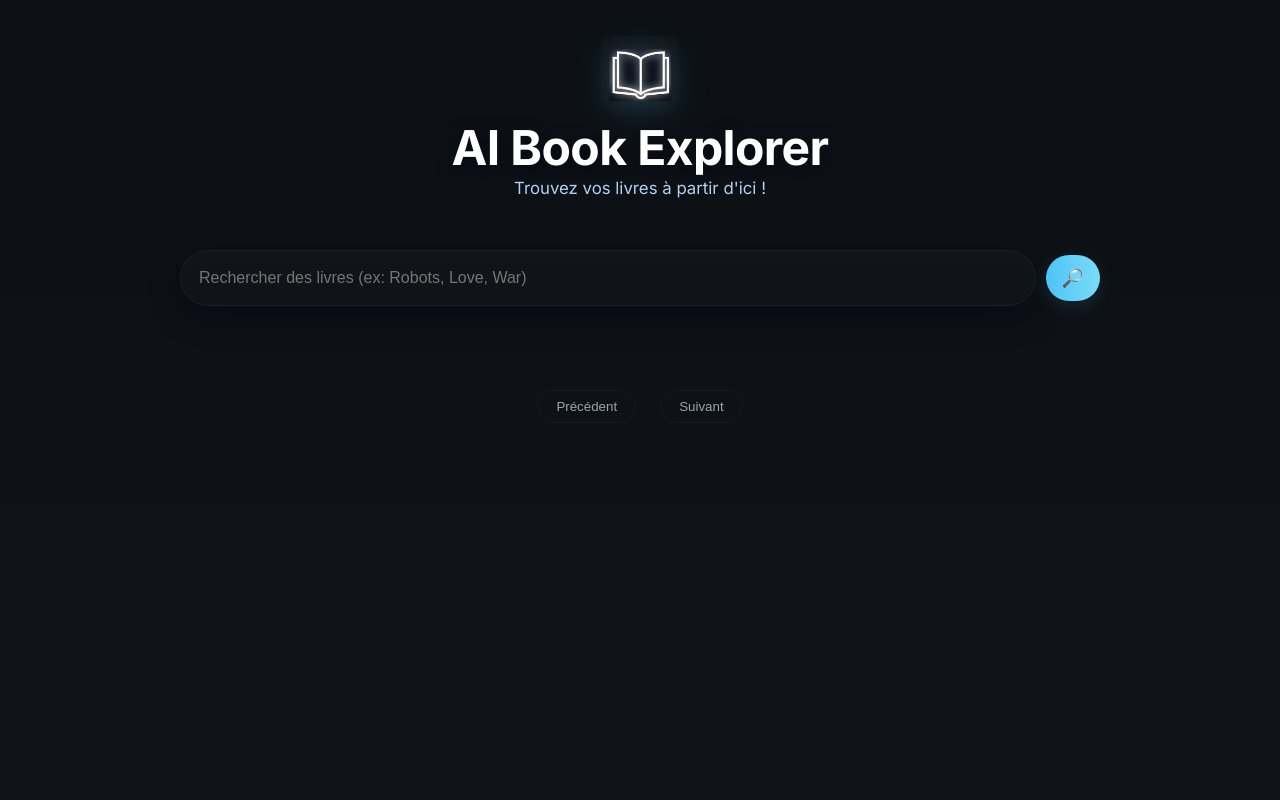
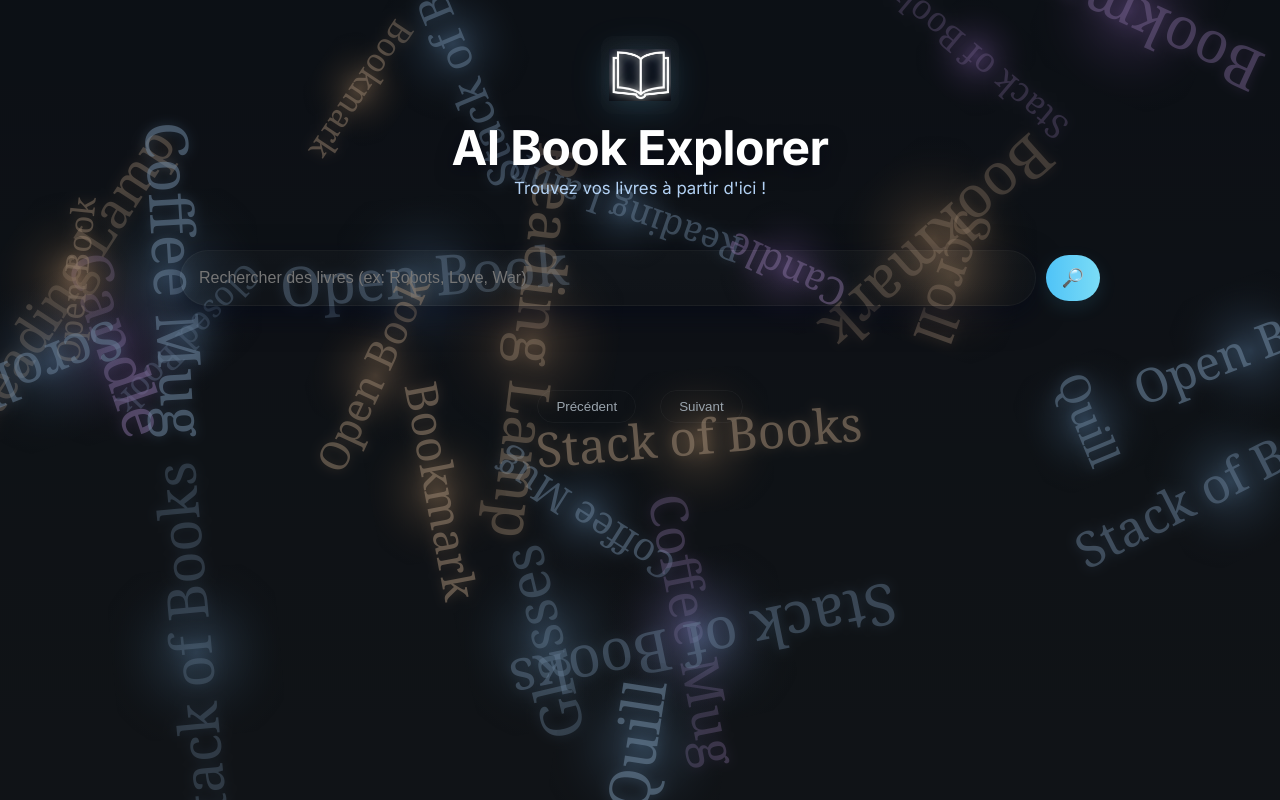
Before and after one commit to YasminaEL20/ai-book-explorer2, a plain HTML site: page index.html in a window 1280 px wide. Drawn offline with Linux system fonts and the light colour scheme; animation ran at ten frames a second.

Commit message:
le deuxieme changement

```diff
--- /dev/null
+++ b/assets/js/readingAnim.js
@@ -0,0 +1,125 @@
+// assets/js/readingAnim.js
+// Version finale : moderne, bleu/violet/marron, icônes flottantes en arrière-plan uniquement
+(() => {
+  // === 1. Fond qui respire doucement (bleu → violet → marron → bleu) ===
+  const style = document.createElement('style');
+  style.textContent = `
+    @keyframes breath {
+      0%   { background: linear-gradient(135deg, #0a0e19, #11151f); }
+      33%  { background: linear-gradient(135deg, #1b0033, #2a0a4d); }
+      66%  { background: linear-gradient(135deg, #2b1a15, #3d2a1f); }
+      100% { background: linear-gradient(135deg, #0a0e19, #11151f); }
+    }
+    body {
+      animation: breath 40s linear infinite;
+    }
+
+    /* Cartes et barre de recherche : glow doux mais discret pour rester lisibles */
+    .search-inner, .card {
+      position: relative;
+      z-index: 10;
+    }
+    .card {
+      background: rgba(22, 25, 31, 0.92);
+      backdrop-filter: blur(10px);
+      box-shadow: 0 8px 32px rgba(79, 195, 247, 0.15);
+      transition: all 0.4s ease;
+    }
+    .card:hover {
+      box-shadow: 0 12px 45px rgba(138, 93, 255, 0.25);
+      transform: translateY(-4px);
+    }
+  `;
+  document.head.appendChild(style);
+
+  // === 2. Canvas en arrière-plan (z-index négatif) ===
+  const canvas = document.createElement('canvas');
+  canvas.id = 'floatingBooks';
+  Object.assign(canvas.style, {
+    position: 'fixed',
+    inset: 0,
+    pointerEvents: 'none',
+    zIndex: -1,                    // bien en arrière-plan
+    opacity: 0.6
+  });
+  document.body.appendChild(canvas);
+
+  const ctx = canvas.getContext('2d');
+  let w = canvas.width = innerWidth;
+  let h = canvas.height = innerHeight;
+  window.addEventListener('resize', () => {
+    w = canvas.width = innerWidth;
+    h = canvas.height = innerHeight;
+  });
+
+  // === 3. Icônes de livres modernes (emojis propres et élégants) ===
+  const icons = ['Open Book','Closed Book','Stack of Books','Scroll','Quill','Glasses','Coffee Mug','Reading Lamp','Bookmark','Candle'];
+
+  const particles = Array.from({length: 28}, () => ({
+    x: Math.random() * w,
+    y: Math.random() * h,
+    icon: icons[Math.floor(Math.random() * icons.length)],
+    size: 32 + Math.random() * 28,
+    vx: (Math.random() - 0.5) * 0.3,
+    vy: (Math.random() - 0.5) * 0.25,
+    hue: [210, 270, 30][Math.floor(Math.random() * 3)], // bleu, violet, marron
+    alpha: 0.3 + Math.random() * 0.3,
+    rotation: Math.random() * Math.PI * 2,
+    vr: (Math.random() - 0.5) * 0.007
+  }));
+
+  let time = 0;
+  function animate() {
+    ctx.clearRect(0, 0, w, h);
+    time += 0.008;
+
+    particles.forEach(p => {
+      // Mouvement doux + onde subtile
+      p.x += p.vx + Math.sin(time + p.y * 0.003) * 0.4;
+      p.y += p.vy + Math.cos(time + p.x * 0.003) * 0.3;
+      p.rotation += p.vr;
+
+      // Repousse doucement des zones centrales (barre de recherche + résultats)
+      const centerY = h * 0.35;
+      const resultY = h * 0.55;
+      const distFromCenter = Math.abs(p.y - centerY);
+      const distFromResults = Math.abs(p.y - resultY);
+
+      if (distFromCenter < 180) p.y += (distFromCenter < 100 ? 1.2 : 0.6) * (p.y > centerY ? -1 : 1);
+      if (distFromResults < 300) p.y += (distFromResults < 150 ? 1.5 : 0.8) * (p.y > resultY ? -1 : 1);
+
+      // Wrap
+      if (p.x < -100) p.x = w + 100;
+      if (p.x > w + 100) p.x = -100;
+      if (p.y < -100) p.y = h + 100;
+      if (p.y > h + 100) p.y = -100;
+
+      // Dessin
+      ctx.save();
+      ctx.translate(p.x, p.y);
+      ctx.rotate(p.rotation);
+
+      // Halo très doux
+      const grad = ctx.createRadialGradient(0, 0, 0, 0, 0, p.size * 1.8);
+      grad.addColorStop(0, `hsla(${p.hue}, 70%, 70%, 0.4)`);
+      grad.addColorStop(1, 'transparent');
+      ctx.fillStyle = grad;
+      ctx.fillRect(-p.size * 1.5, -p.size * 1.5, p.size * 3, p.size * 3);
+
+      // Icône
+      ctx.font = `${p.size}px Georgia, serif`;
+      ctx.fillStyle = `hsla(${p.hue}, 70%, 80%, ${p.alpha})`;
+      ctx.textAlign = 'center';
+      ctx.textBaseline = 'middle';
+      ctx.shadowColor = `hsla(${p.hue}, 90%, 75%, 0.6)`;
+      ctx.shadowBlur = 12;
+      ctx.fillText(p.icon, 0, 0);
+
+      ctx.restore();
+    });
+
+    requestAnimationFrame(animate);
+  }
+  animate();
+
+})();
--- a/index.html
+++ b/index.html
@@ -66,5 +66,6 @@
 
   <script src="assets/js/bg.js" defer></script>
   <script src="assets/js/app.js" defer></script>
+  <script src="assets/js/readingAnim.js" defer></script>
 </body>
 </html>
```
Also changed, not shown: assets/CSS/style.css (line endings or trailing spaces), assets/js/anim.js (line endings or trailing spaces), assets/js/app.js (line endings or trailing spaces), assets/js/bg.js (line endings or trailing spaces).
